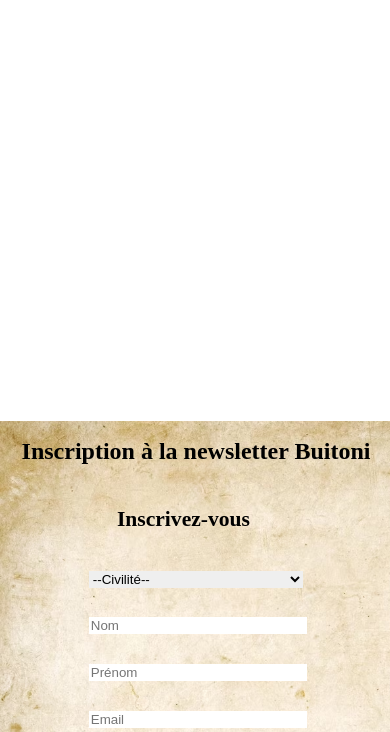
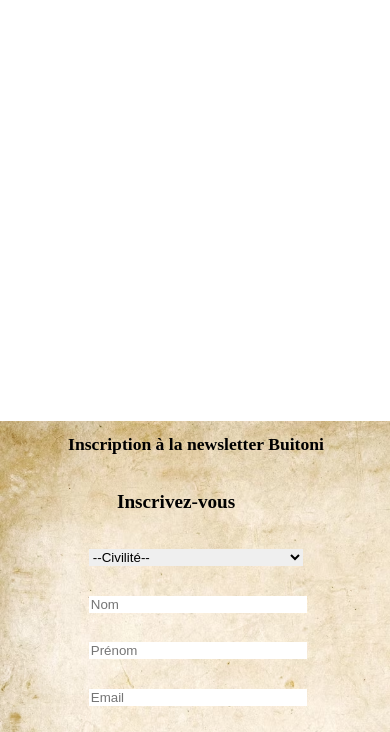
Before and after one commit to CedricLeizour/Pizza-Waisso, a plain HTML site: page index.html in a window 390 px wide. Shown: the part 85-817 px from the top of the page. Drawn offline with Linux system fonts and the light colour scheme.

Commit message:
media queries

```diff
--- a/styles.css
+++ b/styles.css
@@ -108,11 +108,11 @@
 @media only screen and (max-width: 500px) {
 
     .title {
-    font-size: 1.5rem;
+    font-size: 1.1rem;
     }
 
     .subtitle {
-    font-size: 0.9rem;
+    font-size: 0.8rem;
     }
 
     input, select {
```
